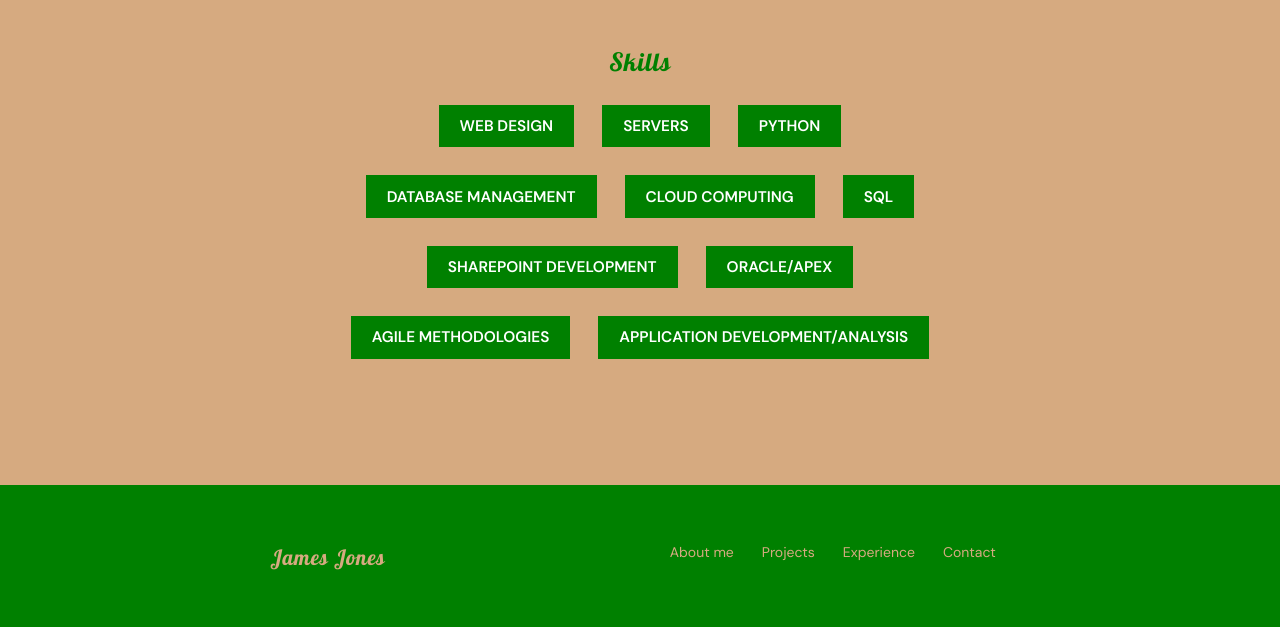
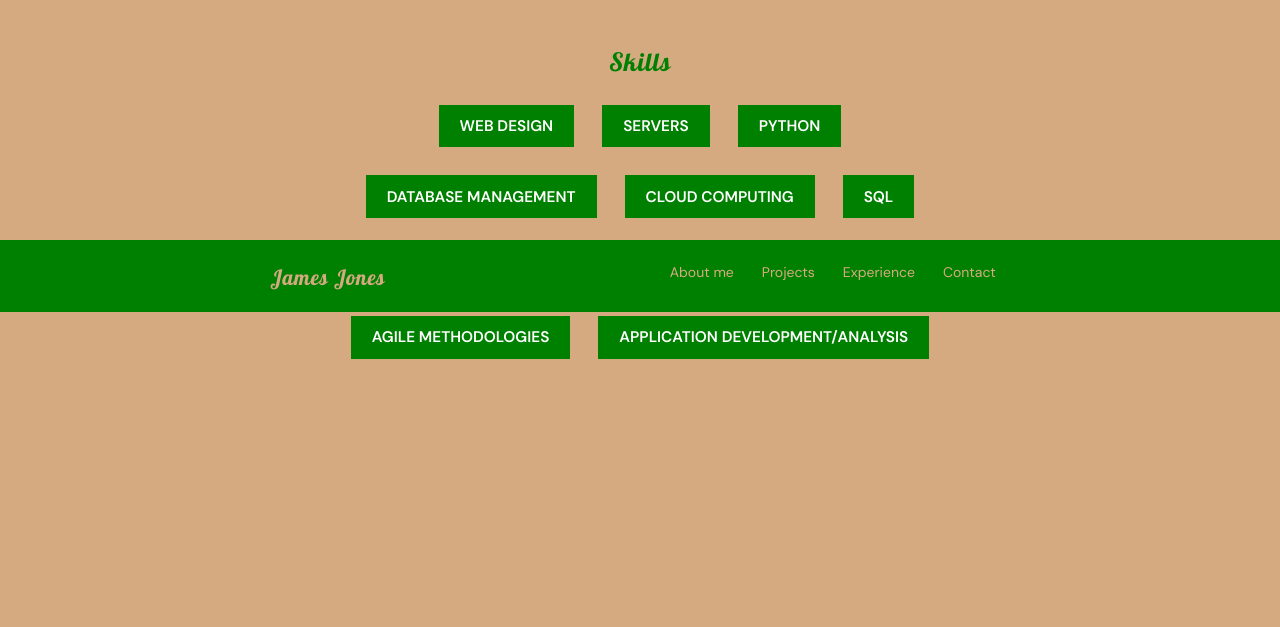
Before and after one commit to jammy-sdgku/portfolioch59, a Django app: page / in a window 1280 px wide. Shown: the part 488-1115 px from the top of the page. After the commit the page ends 847 px from the top, so only its background shows below. Run offline with Django 5.2, Linux system fonts and the light colour scheme.

Commit message:
117 Assignment 3

```diff
--- a/static/css/base.css
+++ b/static/css/base.css
@@ -12,6 +12,12 @@
 
     --lobster-font: 'Lobster', sans-serif;
     --sans-font: 'DM Sans', sans-serif;
+}
+
+body {
+    display: flex;
+    flex-direction: column;
+    margin: 0 0 10rem;
 }
 
 .center {
--- a/static/css/footer.css
+++ b/static/css/footer.css
@@ -1,11 +1,14 @@
 footer {
-    height: 10rem;
-    margin-top: 2rem;
+    height: 5rem;
+    bottom: 0;
+    width: 100%;
+    margin-top: auto;
     display: flex;
     align-items: center;
     justify-content: space-evenly;
     border-top: solid 2px var(--secondary-color);
     background-color: #008000;
+    position: fixed;
 }
 
 footer h2 {
--- a/templates/base.html
+++ b/templates/base.html
@@ -43,8 +43,6 @@
         {% endblock %}
     </main>
 
-
-
     <footer>
         <a href="">
             <h2>James Jones</h2>
```
